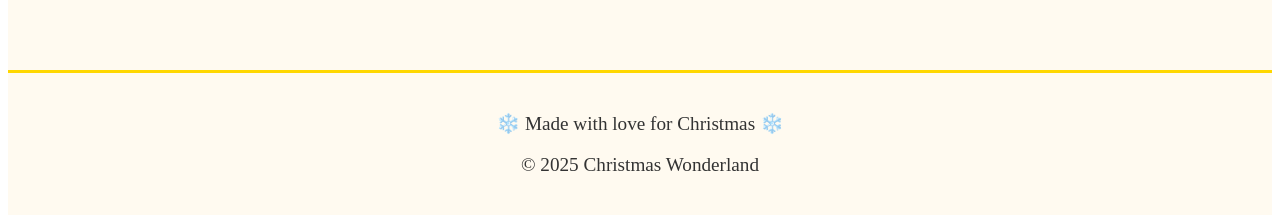
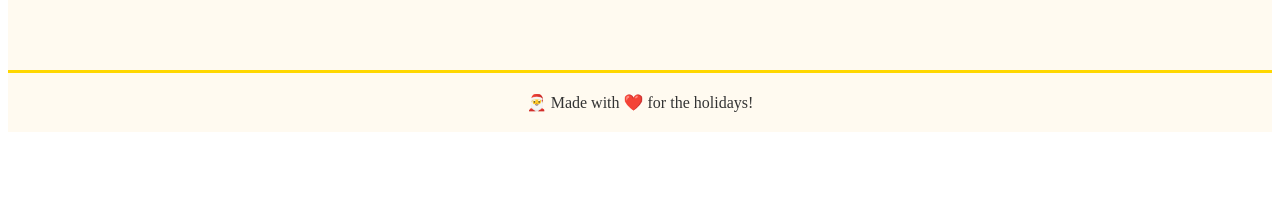
Before and after one commit to pennjay237/Christmas-fun-project, a React (Vite) app: page / in a window 1280 px wide. Shown: the part 1041-1261 px from the top of the page. After the commit the page ends 1181 px from the top, so only its background shows below. Built offline with nearby package versions, Linux system fonts and the light colour scheme.

Commit message:
change my footer styling

```diff
--- a/src/App.module.css
+++ b/src/App.module.css
@@ -49,3 +49,20 @@
   background-color: #4b8b4b;
   color: #fff;
 }
+
+
+footer {
+  padding: 20px;
+  text-align: center;
+  transition: all 0.3s ease;
+}
+
+.light footer {
+  background-color: #fffaf0;
+  color: #333;
+}
+
+.dark footer {
+  background-color: #0b2b0b;
+  color: #f0e68c;
+}
--- a/src/components/Footer/Footer.jsx
+++ b/src/components/Footer/Footer.jsx
@@ -1,6 +1,9 @@
 import styles from './Footer.module.css';
 
 export default function Footer() {
-return ( <footer className={styles.footer}> <p>❄️ Made with love for Christmas ❄️</p> <p>© {new Date().getFullYear()} Christmas Wonderland</p> </footer>
-);
+  return (
+    <footer className={styles.footer}>
+      🎅 Made with ❤️ for the holidays!
+    </footer>
+  );
 }
```
